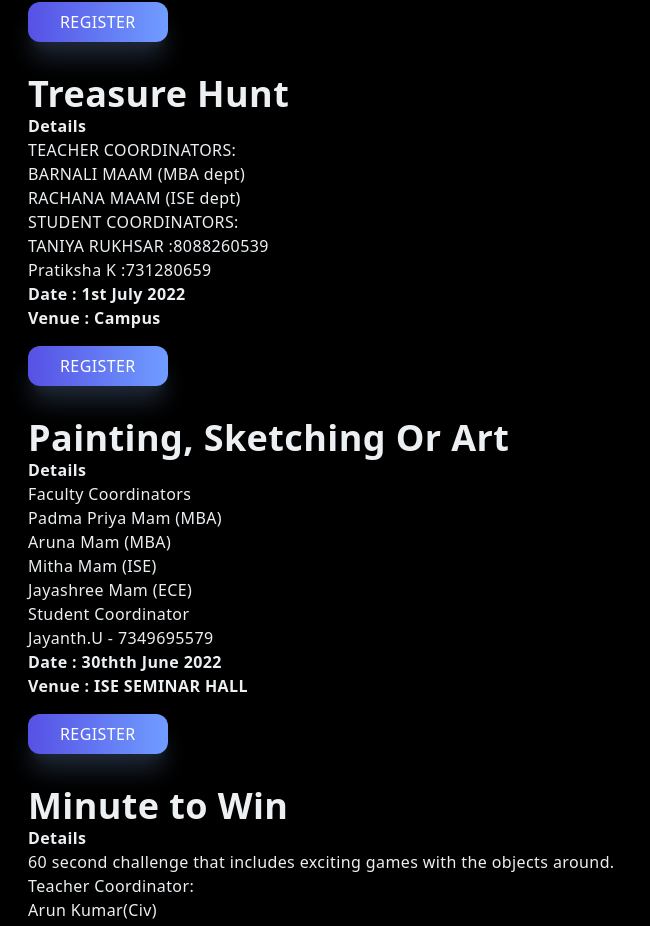
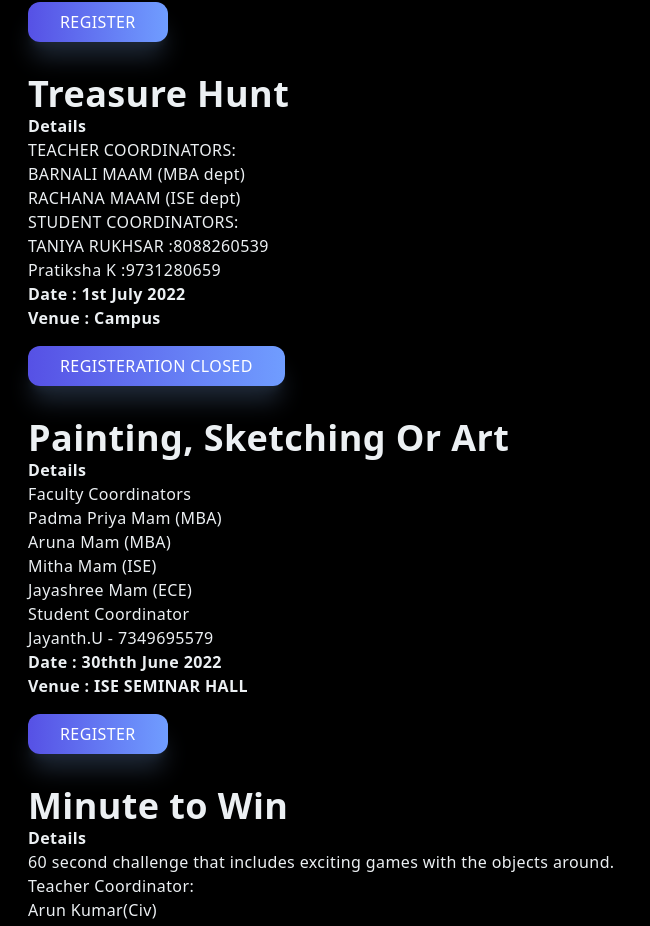
Before and after one commit to Shivang-stack/colosseum-website, a Next.js app: page /offstage in a window 1280 px wide. Shown: the part 2022-2948 px from the top of the page, without its empty margins (0-650 px from the left). Built offline with nearby package versions, Linux system fonts and the light colour scheme.

Commit message:
about section changes

```diff
--- a/pages/offstage.jsx
+++ b/pages/offstage.jsx
@@ -150,14 +150,14 @@ const crypto = () => {
           RACHANA MAAM (ISE dept)<br/>
           STUDENT COORDINATORS: <br/>
           TANIYA RUKHSAR :8088260539<br/>
-          Pratiksha	K	:731280659
+          Pratiksha	K	:9731280659
           </p>
           <h4>Date  : 1st July 2022 </h4>
           <h4>Venue :  Campus</h4>
 
           <button className='px-8 py-2 mt-4 mr-8'>
-            <Link  href='https://docs.google.com/forms/d/e/1FAIpQLSeyJ4Xbnd-P7IYikIVXFy12_Pf0pFcsN0CTmkC5l_kNfkXwQQ/viewform?usp=sf_link'>
-            <a>Register</a>
+            <Link  href=''>
+            <a>Registeration closed</a>
             </Link>
             </button>
 
```
